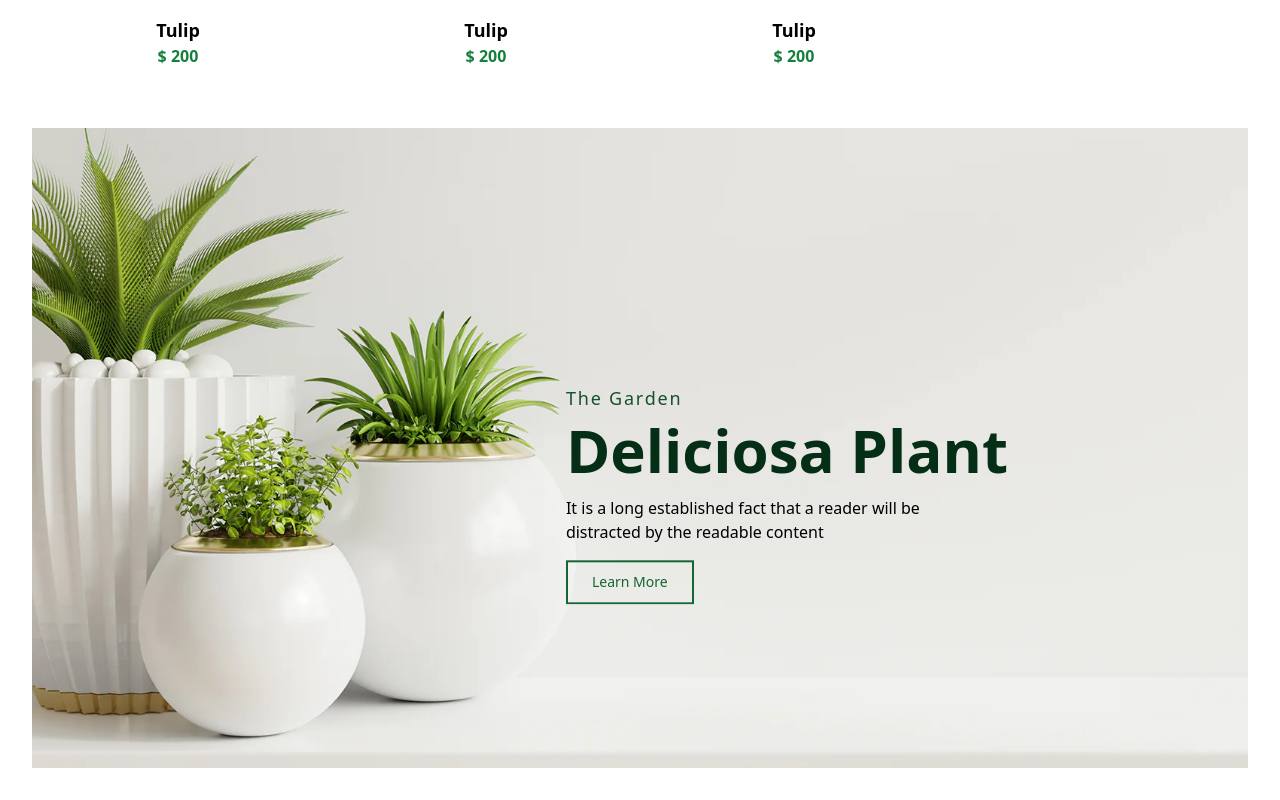
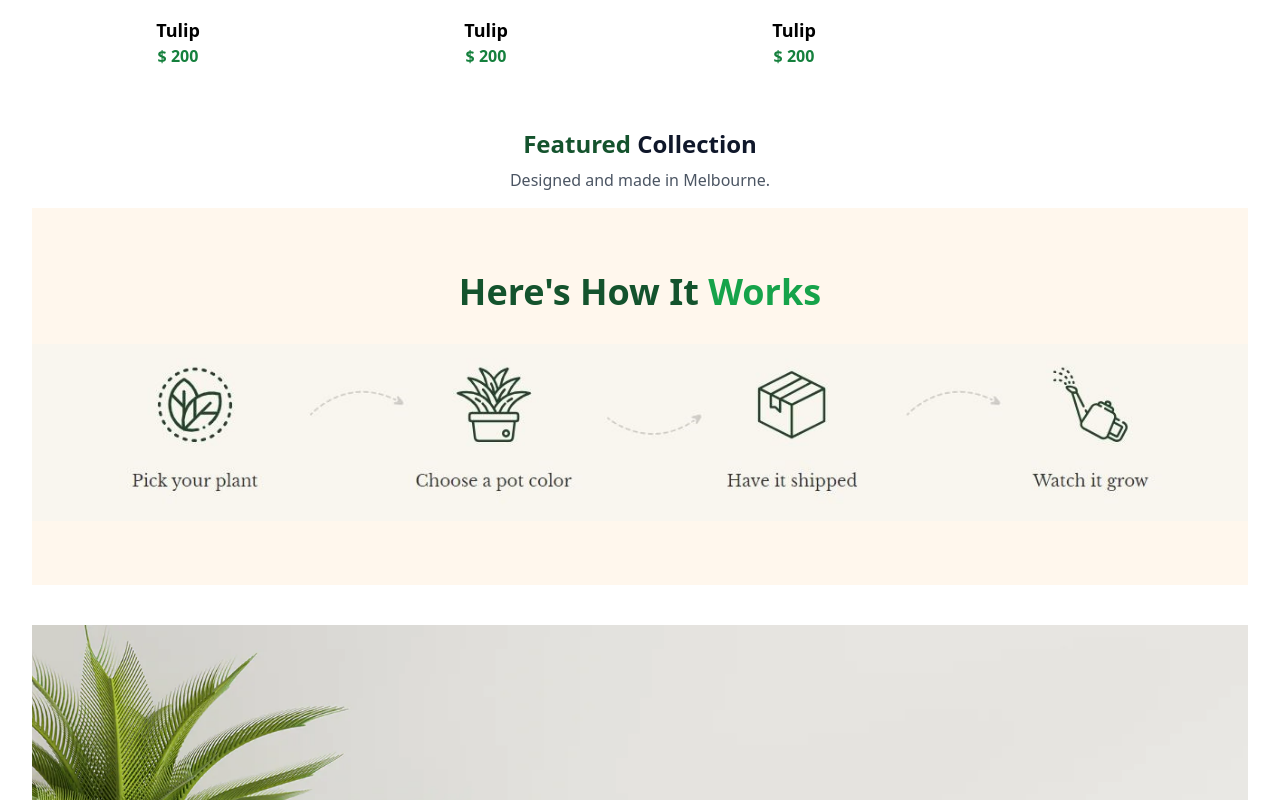
Before and after one commit to sabrinara/online-nursery-client, a React (Vite) app: page / in a window 1280 px wide. Shown: the part 1180-1980 px from the top of the page. Before the commit the page ends 1948 px from the top, so only its background shows below. Built offline with nearby package versions, Linux system fonts and the light colour scheme.

Commit message:
how it works section done

```diff
--- /dev/null
+++ b/src/components/AllCard/CategoryCard.tsx
@@ -0,0 +1,25 @@
+
+
+const CategoryCard = () => {
+    return (
+        <div className="flex flex-col w-full">
+  <div className="flex flex-col items-center">
+    <h2 className="text-2xl font-bold text-center">
+      Featured <span className="text-primary">Collection</span>
+    </h2>
+  </div>
+  <div className="mt-2 text-gray-600 text-center">
+    Designed and made in Melbourne.
+  </div>
+  <div className="mt-4 flex justify-center">
+
+  </div>
+
+</div>
+
+
+
+    );
+};
+
+export default CategoryCard;
--- a/src/components/ProductCard/ProductCard.tsx
+++ b/src/components/AllCard/ProductCard.tsx
@@ -59,9 +59,9 @@ const ProductCard = () => {
                 {data.map((item) => (
                     <div className="rounded-2xl mb-5 " key={item.id}>
                         <div className="relative group">
-                            <img src={item.imageUrl} alt={item.title} className="w-full h-auto" />
+                            <img src={item.imageUrl} alt={item.title} className="w-full h-auto " />
                             <div className="absolute inset-0 flex items-center justify-center gap-4 top-3/4 bg-green-200 bg-opacity-20 opacity-0 group-hover:opacity-100 transition-opacity duration-300">
-                                <FaRegHeart className="text-2xl hover:bg-green-800 hover:text-white hover:rounded-full hover:p-[7px] " title={`${item.rating}`}/>
+                                <FaRegHeart className="text-2xl hover:bg-green-800 hover:text-white hover:rounded-full hover:p-[7px] " title={`Rating-${item.rating}`}/>
                                 < VscOpenPreview className="text-2xl hover:bg-green-800 hover:text-white hover:rounded-full hover:p-[7px] "  title="View Details" />
                                 <IoCartOutline className="text-2xl hover:bg-green-800 hover:text-white hover:rounded-full hover:p-[7px] " title="Add To Cart" />
                             </div>
--- /dev/null
+++ b/src/components/HowItWorks/HowItWorks.tsx
@@ -0,0 +1,25 @@
+import HowItWork from "../../../public/howitworks.jpg";
+import HowItWork2 from "../../../public/howitworks2.jpg";
+
+const HowItWorks = () => {
+    return (
+        <div>
+       <section className="bg-orange-50 mb-10">
+<div className=" py-10 md:py-16">
+  <h2 className="text-2xl md:text-4xl font-bold text-center ">Here's How It <span className="text-green-600">Works</span></h2>
+  <div className="mt-8 flex justify-around">
+    <div className="md:hidden text-center">
+    <img src={HowItWork2} alt="How it work" className="w-full "/>
+    </div>
+    <div className="hidden md:block text-center">
+    <img src={HowItWork} alt="How it work" className="w-full"/>
+    </div>
+
+  </div>
+</div>
+</section>
+        </div>
+    );
+};
+
+export default HowItWorks;
--- a/src/pages/Home/Home.tsx
+++ b/src/pages/Home/Home.tsx
@@ -1,11 +1,15 @@
 import ExtraSection1 from "@/components/ExtraSection/ExtraSection1";
 import { HeroSection } from "@/components/HeroSection/HeroSection";
-import ProductCard from "@/components/ProductCard/ProductCard";
+import ProductCard from "@/components/AllCard/ProductCard";
+import CategoryCard from "@/components/AllCard/CategoryCard";
+import HowItWorks from "@/components/HowItWorks/HowItWorks";
 export default function Home() {
   return (
     <div className="mx-auto container">
       <HeroSection />
       <ProductCard />
+      <CategoryCard />
+      <HowItWorks />
       <ExtraSection1 />
 
     </div>
```
Also changed, not shown: public/howitworks.jpg (added), public/howitworks2.jpg (added).
